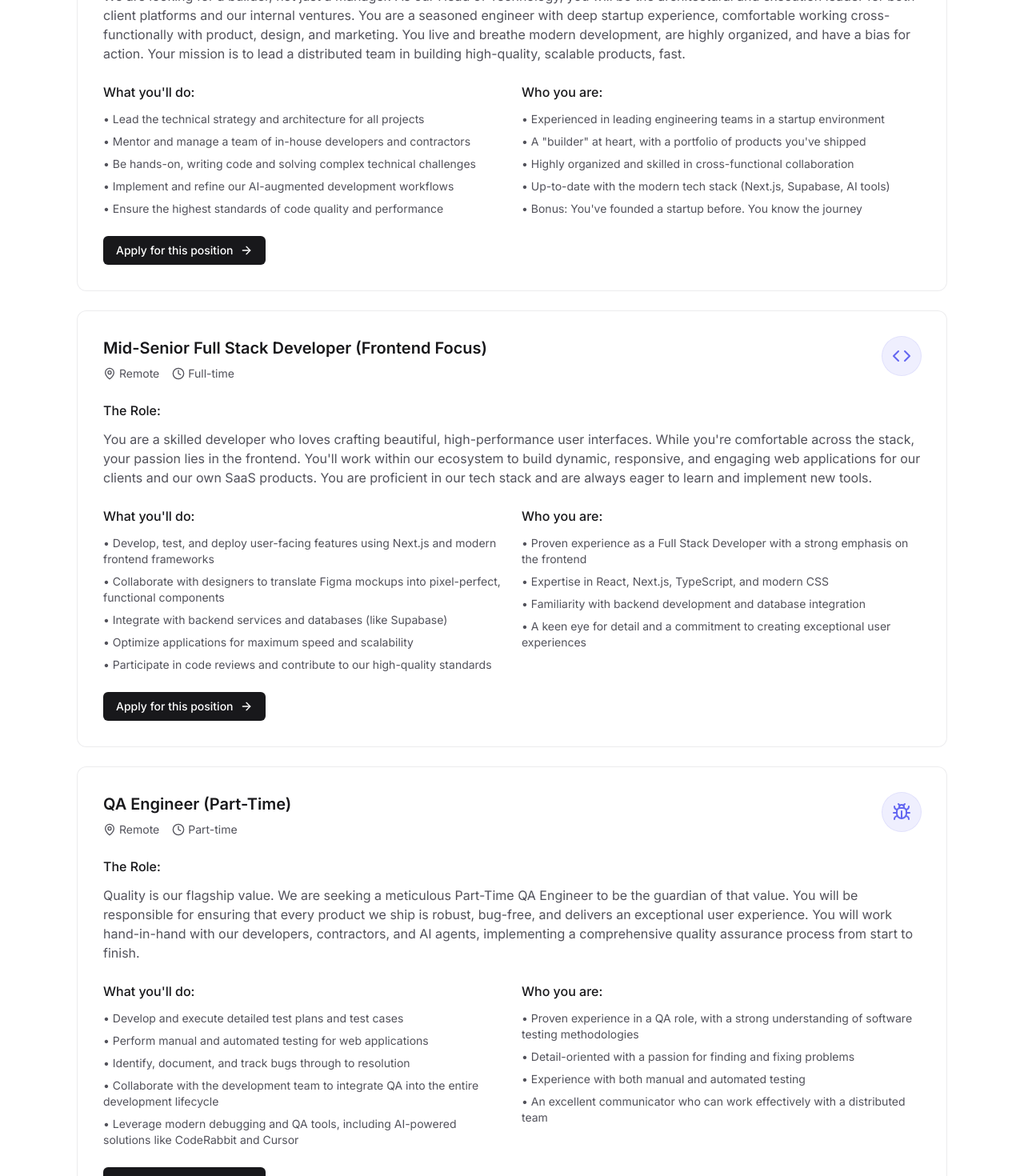
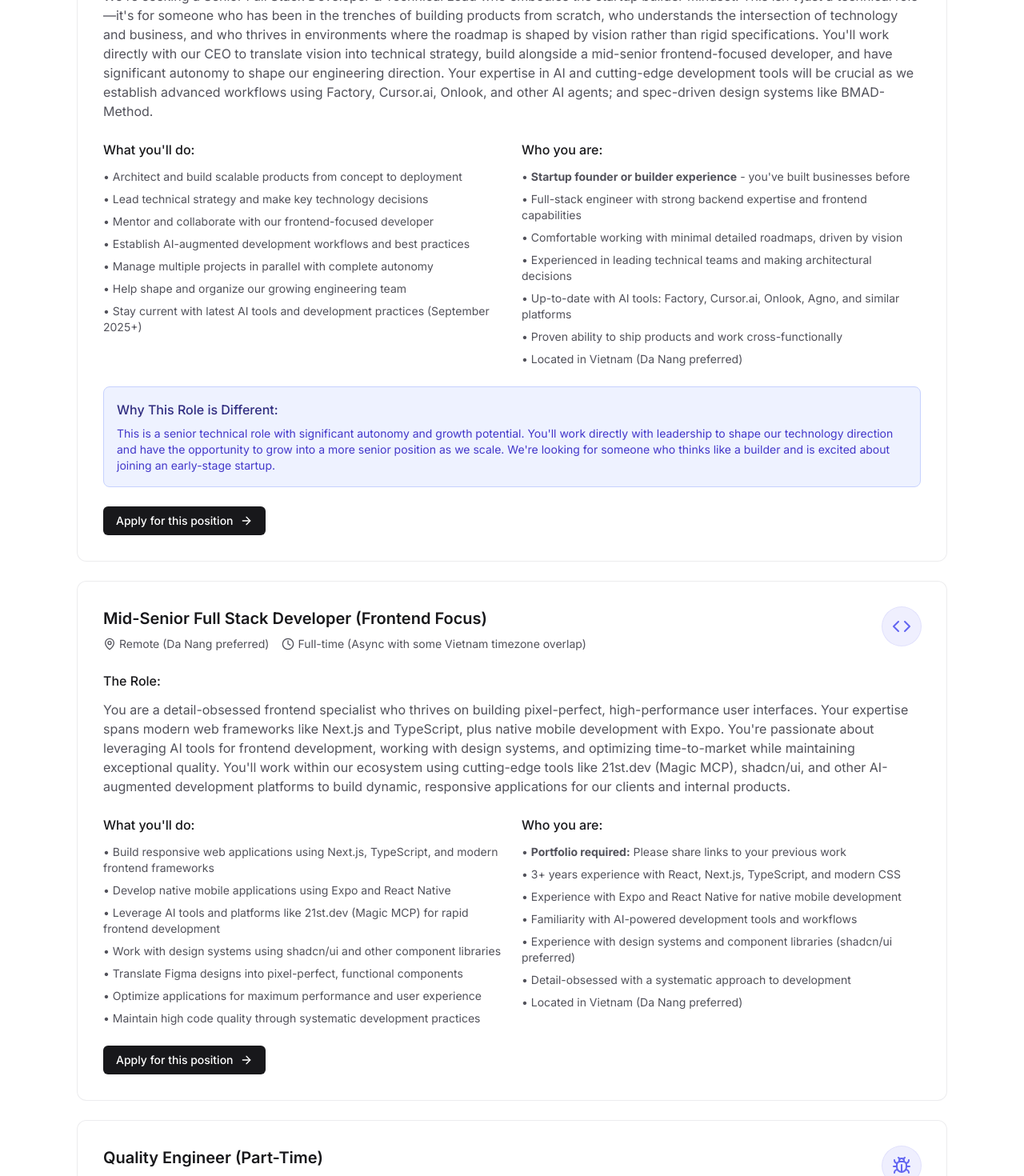
Before and after one commit to unclemimo/innovaly-website, a Next.js app: page /careers in a window 1280 px wide. Shown: the part 660-2130 px from the top of the page at 80% size. Built offline with nearby package versions, Linux system fonts and the light colour scheme.

Commit message:
Hide insights page from navigation - Remove insights/blog links from header and footer navigation menus as page is not ready for public access

```diff
--- a/src/app/careers/page.tsx
+++ b/src/app/careers/page.tsx
@@ -24,19 +24,19 @@ export default function Careers() {
         <div className="mx-auto max-w-6xl px-4 sm:px-6 lg:px-8">
           <h2 className="text-2xl sm:text-3xl tracking-tight font-semibold mb-8">Current Openings</h2>
 
-          {/* Job 1: Head of Technology */}
+          {/* Job 1: Principal Engineer */}
           <div className="rounded-xl border border-zinc-200/70 dark:border-zinc-800 p-8 bg-white/60 dark:bg-zinc-900/40 mb-6">
             <div className="flex items-start justify-between mb-6">
               <div>
-                <h3 className="text-xl font-semibold mb-2">Head of Technology</h3>
+                <h3 className="text-xl font-semibold mb-2">Senior Full Stack Developer & Technical Lead</h3>
                 <div className="flex items-center gap-4 text-sm text-zinc-600 dark:text-zinc-400">
                   <div className="flex items-center gap-1">
                     <MapPin className="h-4 w-4" />
-                    Remote
+                    Remote (Da Nang office space available)
                   </div>
                   <div className="flex items-center gap-1">
                     <Clock className="h-4 w-4" />
-                    Full-time
+                    Full-time (Async with some Vietnam timezone overlap)
                   </div>
                 </div>
               </div>
@@ -48,7 +48,7 @@ export default function Careers() {
             <div className="mb-6">
               <h4 className="font-medium mb-3">The Role:</h4>
               <p className="text-zinc-600 dark:text-zinc-400 mb-4">
-                We are looking for a builder, not just a manager. As our Head of Technology, you will be the architectural and execution leader for both client platforms and our internal ventures. You are a seasoned engineer with deep startup experience, comfortable working cross-functionally with product, design, and marketing. You live and breathe modern development, are highly organized, and have a bias for action. Your mission is to lead a distributed team in building high-quality, scalable products, fast.
+                We're seeking a Senior Full Stack Developer & Technical Lead who embodies the startup builder mindset. This isn't just a technical role—it's for someone who has been in the trenches of building products from scratch, who understands the intersection of technology and business, and who thrives in environments where the roadmap is shaped by vision rather than rigid specifications. You'll work directly with our CEO to translate vision into technical strategy, build alongside a mid-senior frontend-focused developer, and have significant autonomy to shape our engineering direction. Your expertise in AI and cutting-edge development tools will be crucial as we establish advanced workflows using Factory, Cursor.ai, Onlook, and other AI agents; and spec-driven design systems like BMAD-Method.
               </p>
             </div>
 
@@ -56,23 +56,34 @@ export default function Careers() {
               <div>
                 <h4 className="font-medium mb-3">What you&apos;ll do:</h4>
                 <ul className="space-y-2 text-sm text-zinc-600 dark:text-zinc-400">
-                  <li>• Lead the technical strategy and architecture for all projects</li>
-                  <li>• Mentor and manage a team of in-house developers and contractors</li>
-                  <li>• Be hands-on, writing code and solving complex technical challenges</li>
-                  <li>• Implement and refine our AI-augmented development workflows</li>
-                  <li>• Ensure the highest standards of code quality and performance</li>
+                  <li>• Architect and build scalable products from concept to deployment</li>
+                  <li>• Lead technical strategy and make key technology decisions</li>
+                  <li>• Mentor and collaborate with our frontend-focused developer</li>
+                  <li>• Establish AI-augmented development workflows and best practices</li>
+                  <li>• Manage multiple projects in parallel with complete autonomy</li>
+                  <li>• Help shape and organize our growing engineering team</li>
+                  <li>• Stay current with latest AI tools and development practices (September 2025+)</li>
                 </ul>
               </div>
               <div>
                 <h4 className="font-medium mb-3">Who you are:</h4>
                 <ul className="space-y-2 text-sm text-zinc-600 dark:text-zinc-400">
-                  <li>• Experienced in leading engineering teams in a startup environment</li>
-                  <li>• A &quot;builder&quot; at heart, with a portfolio of products you&apos;ve shipped</li>
-                  <li>• Highly organized and skilled in cross-functional collaboration</li>
-                  <li>• Up-to-date with the modern tech stack (Next.js, Supabase, AI tools)</li>
-                  <li>• Bonus: You&apos;ve founded a startup before. You know the journey</li>
+                  <li>• <strong>Startup founder or builder experience</strong> - you've built businesses before</li>
+                  <li>• Full-stack engineer with strong backend expertise and frontend capabilities</li>
+                  <li>• Comfortable working with minimal detailed roadmaps, driven by vision</li>
+                  <li>• Experienced in leading technical teams and making architectural decisions</li>
+                  <li>• Up-to-date with AI tools: Factory, Cursor.ai, Onlook, Agno, and similar platforms</li>
+                  <li>• Proven ability to ship products and work cross-functionally</li>
+                  <li>• Located in Vietnam (Da Nang preferred)</li>
                 </ul>
               </div>
+            </div>
+
+            <div className="mb-6 p-4 bg-indigo-50 dark:bg-indigo-950/20 rounded-lg border border-indigo-200 dark:border-indigo-800">
+              <h4 className="font-medium text-indigo-900 dark:text-indigo-100 mb-2">Why This Role is Different:</h4>
+              <p className="text-sm text-indigo-700 dark:text-indigo-300">
+                This is a senior technical role with significant autonomy and growth potential. You'll work directly with leadership to shape our technology direction and have the opportunity to grow into a more senior position as we scale. We're looking for someone who thinks like a builder and is excited about joining an early-stage startup.
+              </p>
             </div>
 
             <Link href="/contact" className="inline-flex items-center rounded-md bg-zinc-900 text-white dark:bg-white dark:text-zinc-900 px-4 py-2 text-sm font-medium hover:opacity-95">
@@ -89,11 +100,11 @@ export default function Careers() {
                 <div className="flex items-center gap-4 text-sm text-zinc-600 dark:text-zinc-400">
                   <div className="flex items-center gap-1">
                     <MapPin className="h-4 w-4" />
-                    Remote
+                    Remote (Da Nang preferred)
                   </div>
                   <div className="flex items-center gap-1">
                     <Clock className="h-4 w-4" />
-                    Full-time
+                    Full-time (Async with some Vietnam timezone overlap)
                   </div>
                 </div>
               </div>
@@ -105,7 +116,7 @@ export default function Careers() {
             <div className="mb-6">
               <h4 className="font-medium mb-3">The Role:</h4>
               <p className="text-zinc-600 dark:text-zinc-400 mb-4">
-                You are a skilled developer who loves crafting beautiful, high-performance user interfaces. While you&apos;re comfortable across the stack, your passion lies in the frontend. You&apos;ll work within our ecosystem to build dynamic, responsive, and engaging web applications for our clients and our own SaaS products. You are proficient in our tech stack and are always eager to learn and implement new tools.
+                You are a detail-obsessed frontend specialist who thrives on building pixel-perfect, high-performance user interfaces. Your expertise spans modern web frameworks like Next.js and TypeScript, plus native mobile development with Expo. You&apos;re passionate about leveraging AI tools for frontend development, working with design systems, and optimizing time-to-market while maintaining exceptional quality. You&apos;ll work within our ecosystem using cutting-edge tools like 21st.dev (Magic MCP), shadcn/ui, and other AI-augmented development platforms to build dynamic, responsive applications for our clients and internal products.
               </p>
             </div>
 
@@ -113,20 +124,25 @@ export default function Careers() {
               <div>
                 <h4 className="font-medium mb-3">What you&apos;ll do:</h4>
                 <ul className="space-y-2 text-sm text-zinc-600 dark:text-zinc-400">
-                  <li>• Develop, test, and deploy user-facing features using Next.js and modern frontend frameworks</li>
-                  <li>• Collaborate with designers to translate Figma mockups into pixel-perfect, functional components</li>
-                  <li>• Integrate with backend services and databases (like Supabase)</li>
-                  <li>• Optimize applications for maximum speed and scalability</li>
-                  <li>• Participate in code reviews and contribute to our high-quality standards</li>
+                  <li>• Build responsive web applications using Next.js, TypeScript, and modern frontend frameworks</li>
+                  <li>• Develop native mobile applications using Expo and React Native</li>
+                  <li>• Leverage AI tools and platforms like 21st.dev (Magic MCP) for rapid frontend development</li>
+                  <li>• Work with design systems using shadcn/ui and other component libraries</li>
+                  <li>• Translate Figma designs into pixel-perfect, functional components</li>
+                  <li>• Optimize applications for maximum performance and user experience</li>
+                  <li>• Maintain high code quality through systematic development practices</li>
                 </ul>
               </div>
               <div>
                 <h4 className="font-medium mb-3">Who you are:</h4>
                 <ul className="space-y-2 text-sm text-zinc-600 dark:text-zinc-400">
-                  <li>• Proven experience as a Full Stack Developer with a strong emphasis on the frontend</li>
-                  <li>• Expertise in React, Next.js, TypeScript, and modern CSS</li>
-                  <li>• Familiarity with backend development and database integration</li>
-                  <li>• A keen eye for detail and a commitment to creating exceptional user experiences</li>
+                  <li>• <strong>Portfolio required:</strong> Please share links to your previous work</li>
+                  <li>• 3+ years experience with React, Next.js, TypeScript, and modern CSS</li>
+                  <li>• Experience with Expo and React Native for native mobile development</li>
+                  <li>• Familiarity with AI-powered development tools and workflows</li>
+                  <li>• Experience with design systems and component libraries (shadcn/ui preferred)</li>
+                  <li>• Detail-obsessed with a systematic approach to development</li>
+                  <li>• Located in Vietnam (Da Nang preferred)</li>
                 </ul>
               </div>
             </div>
@@ -141,7 +157,7 @@ export default function Careers() {
           <div className="rounded-xl border border-zinc-200/70 dark:border-zinc-800 p-8 bg-white/60 dark:bg-zinc-900/40">
             <div className="flex items-start justify-between mb-6">
               <div>
-                <h3 className="text-xl font-semibold mb-2">QA Engineer (Part-Time)</h3>
+                <h3 className="text-xl font-semibold mb-2">Quality Engineer (Part-Time)</h3>
                 <div className="flex items-center gap-4 text-sm text-zinc-600 dark:text-zinc-400">
                   <div className="flex items-center gap-1">
                     <MapPin className="h-4 w-4" />
@@ -161,7 +177,7 @@ export default function Careers() {
             <div className="mb-6">
               <h4 className="font-medium mb-3">The Role:</h4>
               <p className="text-zinc-600 dark:text-zinc-400 mb-4">
-                Quality is our flagship value. We are seeking a meticulous Part-Time QA Engineer to be the guardian of that value. You will be responsible for ensuring that every product we ship is robust, bug-free, and delivers an exceptional user experience. You will work hand-in-hand with our developers, contractors, and AI agents, implementing a comprehensive quality assurance process from start to finish.
+                Quality is our flagship value. We are seeking a strategic Part-Time Quality Engineer to be the guardian of that value across our entire development process. You will go beyond traditional testing to establish quality standards, processes, and culture. You will work hand-in-hand with our developers, contractors, and AI agents to ensure that every product we ship not only meets technical requirements but delivers exceptional user experience and maintains our high standards throughout the development lifecycle.
               </p>
             </div>
 
@@ -169,20 +185,25 @@ export default function Careers() {
               <div>
                 <h4 className="font-medium mb-3">What you&apos;ll do:</h4>
                 <ul className="space-y-2 text-sm text-zinc-600 dark:text-zinc-400">
-                  <li>• Develop and execute detailed test plans and test cases</li>
-                  <li>• Perform manual and automated testing for web applications</li>
-                  <li>• Identify, document, and track bugs through to resolution</li>
-                  <li>• Collaborate with the development team to integrate QA into the entire development lifecycle</li>
-                  <li>• Leverage modern debugging and QA tools, including AI-powered solutions like CodeRabbit and Cursor</li>
+                  <li>• Establish and maintain quality standards and processes across all projects</li>
+                  <li>• Design and implement comprehensive testing strategies (manual and automated)</li>
+                  <li>• Conduct code reviews and quality audits to ensure best practices</li>
+                  <li>• Monitor and analyze quality metrics to identify improvement opportunities</li>
+                  <li>• Collaborate with developers to integrate quality practices into the development workflow</li>
+                  <li>• Leverage AI-powered tools like CodeRabbit and Cursor for enhanced quality assurance</li>
+                  <li>• Document and communicate quality standards and processes to the team</li>
                 </ul>
               </div>
               <div>
                 <h4 className="font-medium mb-3">Who you are:</h4>
                 <ul className="space-y-2 text-sm text-zinc-600 dark:text-zinc-400">
-                  <li>• Proven experience in a QA role, with a strong understanding of software testing methodologies</li>
-                  <li>• Detail-oriented with a passion for finding and fixing problems</li>
-                  <li>• Experience with both manual and automated testing</li>
-                  <li>• An excellent communicator who can work effectively with a distributed team</li>
+                  <li>• 3+ years experience in Quality Engineering or QA with a focus on process improvement</li>
+                  <li>• Strong understanding of software testing methodologies and quality assurance principles</li>
+                  <li>• Experience with both manual and automated testing frameworks</li>
+                  <li>• Ability to establish quality standards and processes from scratch</li>
+                  <li>• Excellent communication skills for working with distributed teams</li>
+                  <li>• Detail-oriented with a strategic mindset for quality improvement</li>
+                  <li>• Familiarity with modern development tools and AI-powered quality solutions</li>
                 </ul>
               </div>
             </div>
@@ -233,6 +254,41 @@ export default function Careers() {
         </div>
       </section>
 
+      {/* Growth & Benefits */}
+      <section className="py-10 sm:py-14 border-t border-zinc-200/70 dark:border-zinc-800">
+        <div className="mx-auto max-w-6xl px-4 sm:px-6 lg:px-8">
+          <h2 className="text-2xl sm:text-3xl tracking-tight font-semibold mb-8 text-center">Growth & Benefits</h2>
+          <div className="grid md:grid-cols-2 gap-8">
+            <div className="rounded-xl border border-zinc-200/70 dark:border-zinc-800 p-8 bg-white/60 dark:bg-zinc-900/40">
+              <h3 className="text-xl font-semibold mb-4">We Invest in Our People</h3>
+              <p className="text-zinc-600 dark:text-zinc-400 mb-4">
+                We don't see our team members as numbers on a payroll. We believe in fair treatment and direct correlation between company growth and your personal development. As an early-stage startup, we're committed to growing together.
+              </p>
+              <ul className="space-y-2 text-sm text-zinc-600 dark:text-zinc-400">
+                <li>• <strong>Progressive Growth Plan:</strong> Unlock bonuses and salary increases based on milestones</li>
+                <li>• <strong>Regular Performance Reviews:</strong> Quarterly progress assessments with clear growth paths</li>
+                <li>• <strong>Direct Impact:</strong> Your contributions directly influence company success and your rewards</li>
+                <li>• <strong>Long-term Vision:</strong> We're building for the next level, and you'll be part of that journey</li>
+              </ul>
+            </div>
+
+            <div className="rounded-xl border border-zinc-200/70 dark:border-zinc-800 p-8 bg-white/60 dark:bg-zinc-900/40">
+              <h3 className="text-xl font-semibold mb-4">Comprehensive Benefits</h3>
+              <p className="text-zinc-600 dark:text-zinc-400 mb-4">
+                After your initial months with us, our solid team members receive comprehensive benefits that grow with the company.
+              </p>
+              <ul className="space-y-2 text-sm text-zinc-600 dark:text-zinc-400">
+                <li>• <strong>Health Insurance:</strong> Comprehensive medical coverage for you and your family</li>
+                <li>• <strong>Wellness Stipends:</strong> Gym memberships and wellness activities</li>
+                <li>• <strong>Equipment & Tools:</strong> Latest work computers and professional development tools</li>
+                <li>• <strong>Learning Budget:</strong> Courses, conferences, and skill development opportunities</li>
+                <li>• <strong>Flexible Benefits:</strong> Customizable benefits package based on your needs</li>
+              </ul>
+            </div>
+          </div>
+        </div>
+      </section>
+
       {/* CTA */}
       <section className="py-10 sm:py-14">
         <div className="mx-auto max-w-4xl px-4 sm:px-6 lg:px-8 text-center">
--- a/src/components/Footer.tsx
+++ b/src/components/Footer.tsx
@@ -100,11 +100,6 @@ export default function Footer() {
                 </Link>
               </li>
               <li>
-                <Link className="hover:text-zinc-900 dark:hover:text-zinc-100 transition-colors" href="/blog">
-                  Insights
-                </Link>
-              </li>
-              <li>
                 <Link className="hover:text-zinc-900 dark:hover:text-zinc-100 transition-colors" href="/contact">
                   Contact
                 </Link>
```
Also changed, not shown: src/components/Header.tsx (+0 -8 lines), 1 other file (tests, documents, lock files or other folders).
